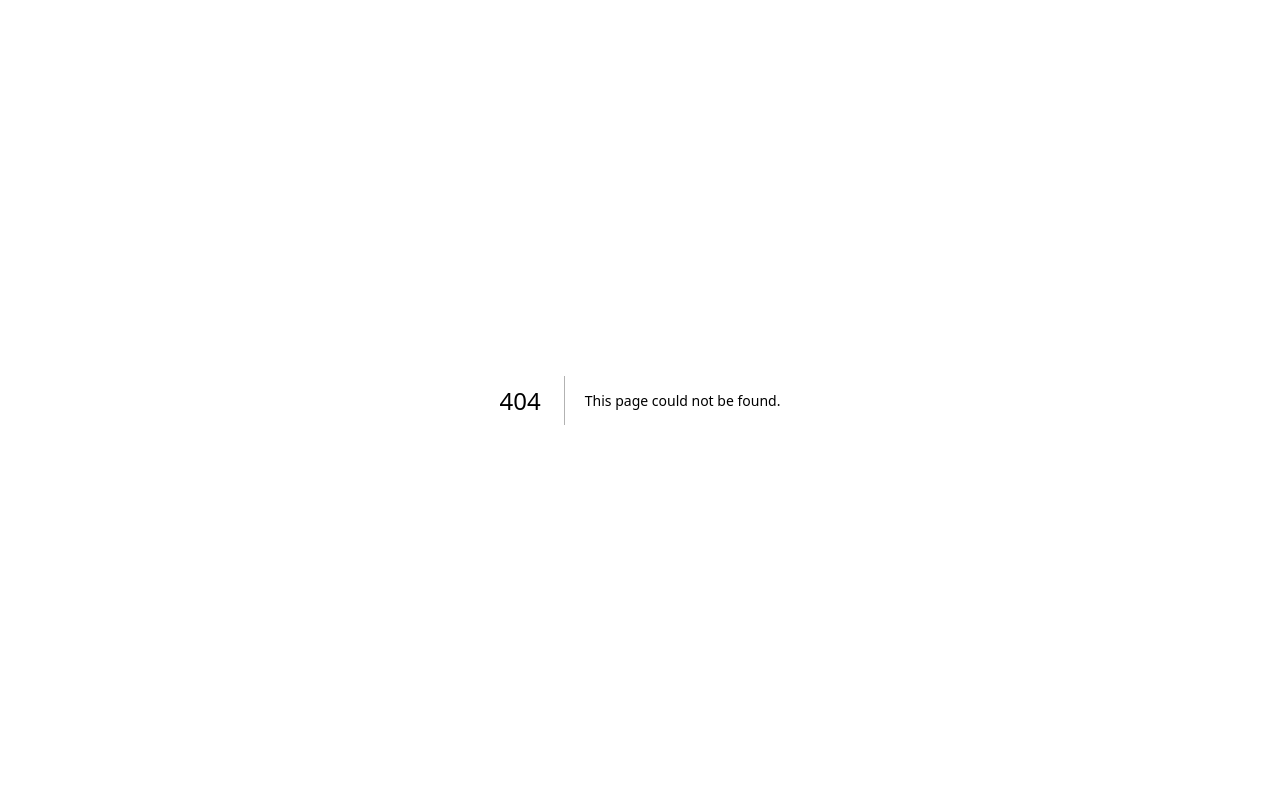
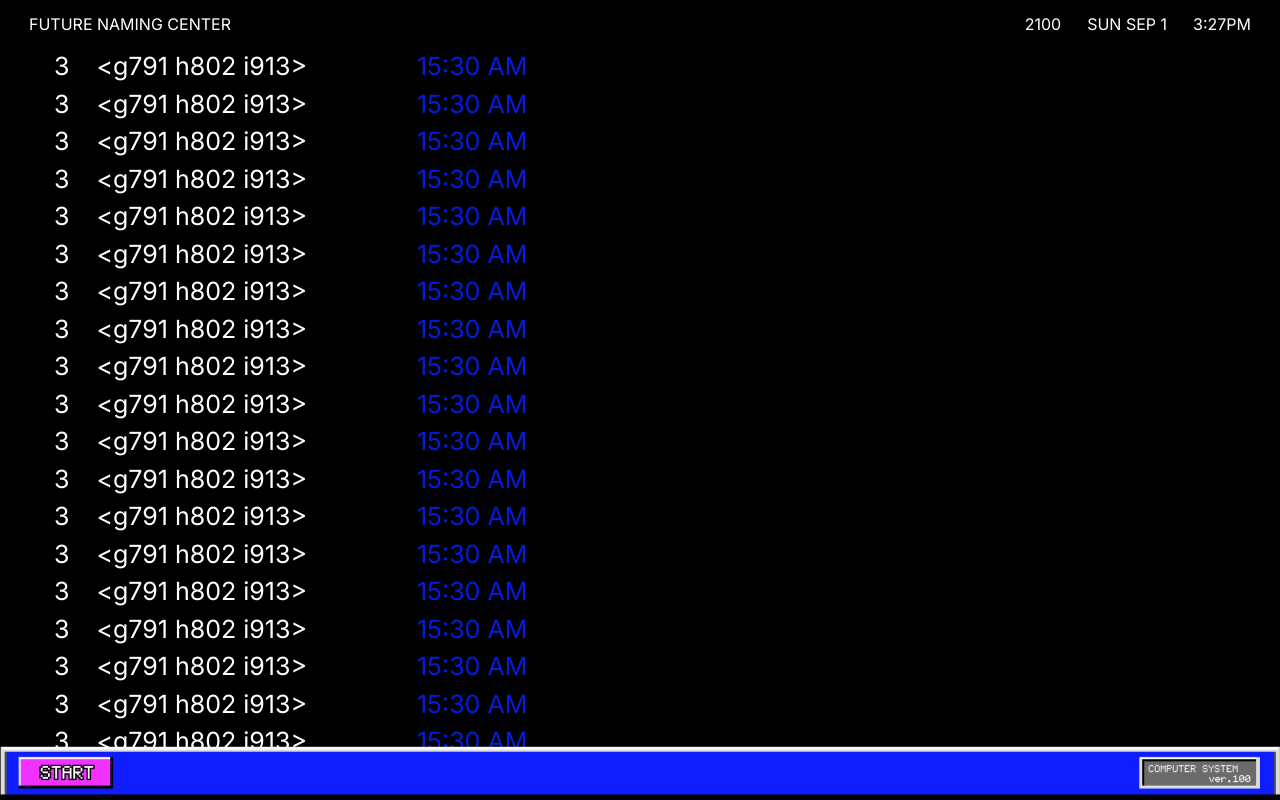
Before and after one commit to eunbeann/future-name-project, a Next.js app: page /list in a window 1280 px wide. Before the commit this address had no page. Shown: the top 800 px of the page. Built offline with nearby package versions, Linux system fonts and the light colour scheme.

Commit message:
feat: list style setting

```diff
--- a/src/app/globals.css
+++ b/src/app/globals.css
@@ -8,10 +8,10 @@ body {
 
 img {
   -webkit-user-drag: none;
-  -webkit-touch-callout: none; /* 텍스트 선택 및 호출 비활성화 (iOS) */
-  -webkit-tap-highlight-color: transparent; /* 탭 하이라이트 색상 제거 (iOS) */
-  user-select: none; /* 사용자가 텍스트를 선택할 수 없도록 설정 (모던 브라우저 지원) */
-  pointer-events: none; /* 클릭 이벤트 비활성화 */
+  -webkit-touch-callout: none;
+  -webkit-tap-highlight-color: transparent;
+  user-select: none;
+  pointer-events: none;
 }
 
 @layer utilities {
--- /dev/null
+++ b/src/app/list/components/PersonCard.tsx
@@ -0,0 +1,15 @@
+export default function PersonCard() {
+  const person = {
+    id: 3,
+    name: "g791 h802 i913",
+    createTime: "15:30 AM",
+  };
+
+  return (
+    <div className="flex text-white text-[25px]">
+      <p className="mr-[27px]">{person.id}</p>
+      <p className="mr-[110px]">{`<${person.name}>`}</p>
+      <p className="text-[#031DDF]">{person.createTime}</p>
+    </div>
+  );
+}
--- /dev/null
+++ b/src/app/list/layout.tsx
@@ -0,0 +1,12 @@
+import Header from "../common/Header";
+import TaskBar from "../common/TaskBar";
+
+export default function layout({ children }: { children: React.ReactNode }) {
+  return (
+    <div className="bg-gradient-to-b from-black to-blue-700 mix-blend-lighten h-[100vh]">
+      <Header />
+      <div className="relative z-10">{children}</div>
+      <TaskBar />
+    </div>
+  );
+}
--- /dev/null
+++ b/src/app/list/page.tsx
@@ -0,0 +1,14 @@
+import PersonCard from "./components/PersonCard";
+
+export default function ListPage() {
+  const personCards = Array.from({ length: 100 }, (_, index) => (
+    <PersonCard key={index} />
+  ));
+
+  return (
+    //TODO h값 수정
+    <div className="px-[54px] flex-wrap h-[1670px] w-[100vw] bg-black">
+      {personCards}
+    </div>
+  );
+}
--- /dev/null
+++ b/src/app/mocks/MOCK_NAMES.ts
@@ -0,0 +1,52 @@
+export const MOCK_NAMES = [
+  {
+    id: 1,
+    name: "a135 b246 c357",
+    createTime: "2023-02-15 08:30:00",
+  },
+  {
+    id: 2,
+    name: "d468 e579 f680",
+    createTime: "2022-06-23 14:45:00",
+  },
+  {
+    id: 3,
+    name: "g791 h802 i913",
+    createTime: "2023-11-04 09:20:00",
+  },
+  {
+    id: 4,
+    name: "j024 k135 l246",
+    createTime: "2021-12-11 16:10:00",
+  },
+  {
+    id: 5,
+    name: "m357 n468 o579",
+    createTime: "2022-08-30 19:55:00",
+  },
+  {
+    id: 6,
+    name: "p680 q791 r802",
+    createTime: "2023-03-21 11:40:00",
+  },
+  {
+    id: 7,
+    name: "s913 t024 u135",
+    createTime: "2022-05-09 07:15:00",
+  },
+  {
+    id: 8,
+    name: "v246 w357 x468",
+    createTime: "2023-09-14 22:25:00",
+  },
+  {
+    id: 9,
+    name: "y579 z680 a791",
+    createTime: "2022-11-07 13:35:00",
+  },
+  {
+    id: 10,
+    name: "b802 c913 d024",
+    createTime: "2023-01-19 17:50:00",
+  },
+];
--- /dev/null
+++ b/src/app/person/MotionButton.tsx
@@ -0,0 +1,26 @@
+"use client";
+
+import { motion } from "framer-motion";
+import { ComponentProps } from "react";
+
+type Props = ComponentProps<typeof motion.button>;
+
+export function TouchButton({
+  children,
+  variants,
+  disabled,
+  ...restProps
+}: Props) {
+  return (
+    <motion.button
+      initial="idle"
+      whileTap={disabled ? "idle" : "touch"}
+      variants={{ idle: { scale: 1 }, touch: { scale: 0.96 }, ...variants }}
+      transition={{ duration: 0.1 }}
+      disabled={disabled}
+      {...restProps}
+    >
+      {children}
+    </motion.button>
+  );
+}
--- a/src/app/person/components/Button.tsx
+++ b/src/app/person/components/Button.tsx
@@ -1,15 +1,17 @@
-import { motion } from "framer-motion";
+import { useRouter } from "next/navigation";
+import { TouchButton } from "../MotionButton";
 
 interface ButtonProps {
   hasButton: number;
 }
 
 export default function Button({ hasButton }: ButtonProps) {
+  const router = useRouter();
   if (hasButton === 1) {
     return (
-      <motion.button className="absolute left-[102px] top-[560px] border-2 border-1 text-[35px] text-[#02FE00] border-[#02FE00] w-[620px] py-4">
+      <TouchButton className="absolute left-[102px] top-[560px] border-2 border-1 text-[35px] text-[#02FE00] border-[#02FE00] w-[620px] py-4 hover:bg-[#02FE00] hover:text-black">
         입력하기
-      </motion.button>
+      </TouchButton>
     );
   }
 
@@ -17,12 +19,15 @@ export default function Button({ hasButton }: ButtonProps) {
     return (
       <div className="absolute left-[75px] top-[560px] text-[35px]  w-[700px] py-4">
         <div className="flex justify-center gap-[45px]">
-          <motion.button className="px-[95px] border-2 text-[#02FE00] border-[#02FE00]">
+          <TouchButton className="px-[95px] border-2 text-[#02FE00] border-[#02FE00] hover:bg-[#02FE00] hover:text-black">
             끝내기
-          </motion.button>
-          <motion.button className="px-[95px] border-2 text-black bg-[#02FE00] border-[#02FE00]">
+          </TouchButton>
+          <TouchButton
+            onClick={() => router.push("/list")}
+            className="px-[95px] border-2 text-black bg-[#02FE00] border-[#02FE00] hover:bg-transparent hover:text-[#02FE00]"
+          >
             받기
-          </motion.button>
+          </TouchButton>
         </div>
       </div>
     );
--- a/src/app/person/layout.tsx
+++ b/src/app/person/layout.tsx
@@ -9,7 +9,6 @@ export default function layout({ children }: { children: React.ReactNode }) {
       <Header />
       <Image
         src={personBackground}
-        // pt=[48] is equivalent to padding-top: 48px
         className="object-fill -z-10"
         alt="introBackground"
         fill
--- a/src/app/person/page.tsx
+++ b/src/app/person/page.tsx
@@ -54,13 +54,16 @@ export default function PersonPage() {
 
   return (
     <div className=" flex justify-center items-center text-white">
-      <div className="relative" onClick={onClickNext}>
+      <div className="relative">
         <Image
           className="z-30 w-300 h-200"
           src={personBox}
           alt="introBackground"
         />
-        <p className="absolute left-9 top-[400px] text-[#02FE00] text-[35px] whitespace-pre-line text-center w-[760px]">
+        <p
+          onClick={onClickNext}
+          className="absolute left-9 top-[400px] text-[#02FE00] text-[35px] whitespace-pre-line text-center w-[760px]"
+        >
           {textArray[progress].text}
         </p>
         <Button hasButton={textArray[progress].hasButton} />
```
